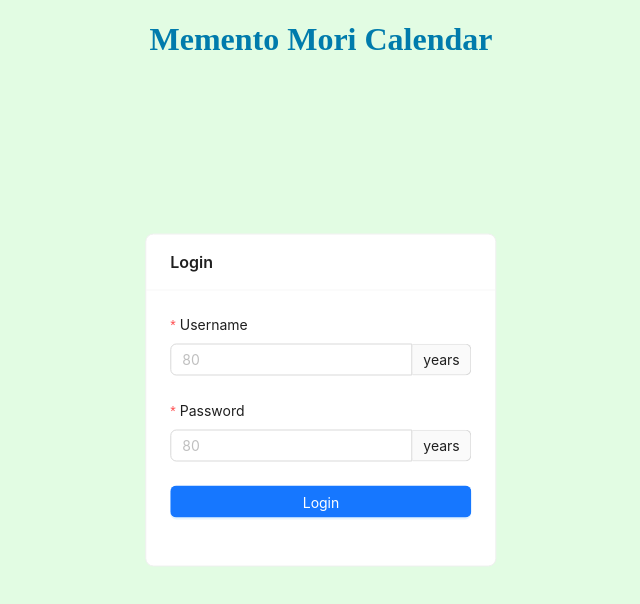
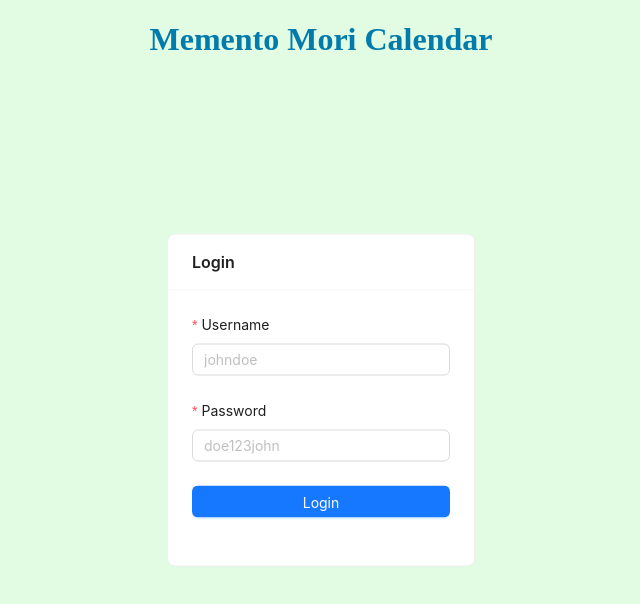
Before and after one commit to chessmadridista/memento-mori, a React (Create React App) app in the folder app/: page /login in a window 1280 px wide. Shown: the top 604 px of the page, without its empty margins (319-959 px from the left). Built offline with nearby package versions, Linux system fonts and the light colour scheme.

Commit message:
Add allowClear prop for the input fields in the login card.

```diff
--- a/app/src/components/login/login.js
+++ b/app/src/components/login/login.js
@@ -19,11 +19,11 @@ function Login() {
                     [
                         {
                             required: true,
-                            message: "Please enter your birth date.",
+                            message: "Please enter your username.",
                         },
                     ]
                 }>
-                <Input type="text" className={ styles.input } addonAfter="years" placeholder="80" />
+                <Input type="text" className={ styles.input } placeholder="johndoe" allowClear />
             </Form.Item>
             <Form.Item
                 label="Password"
@@ -32,11 +32,11 @@ function Login() {
                     [
                         {
                             required: true,
-                            message: "Please enter age at your death.",
+                            message: "Please enter your password.",
                         },
                     ]
                 }>
-                <Input type="password" className={ styles.input } addonAfter="years" placeholder="80" />
+                <Input type="password" className={ styles.input } placeholder="doe123john" allowClear />
             </Form.Item>
             <Form.Item>
                 <Button type="primary" htmlType="submit" block>Login</Button>
```
